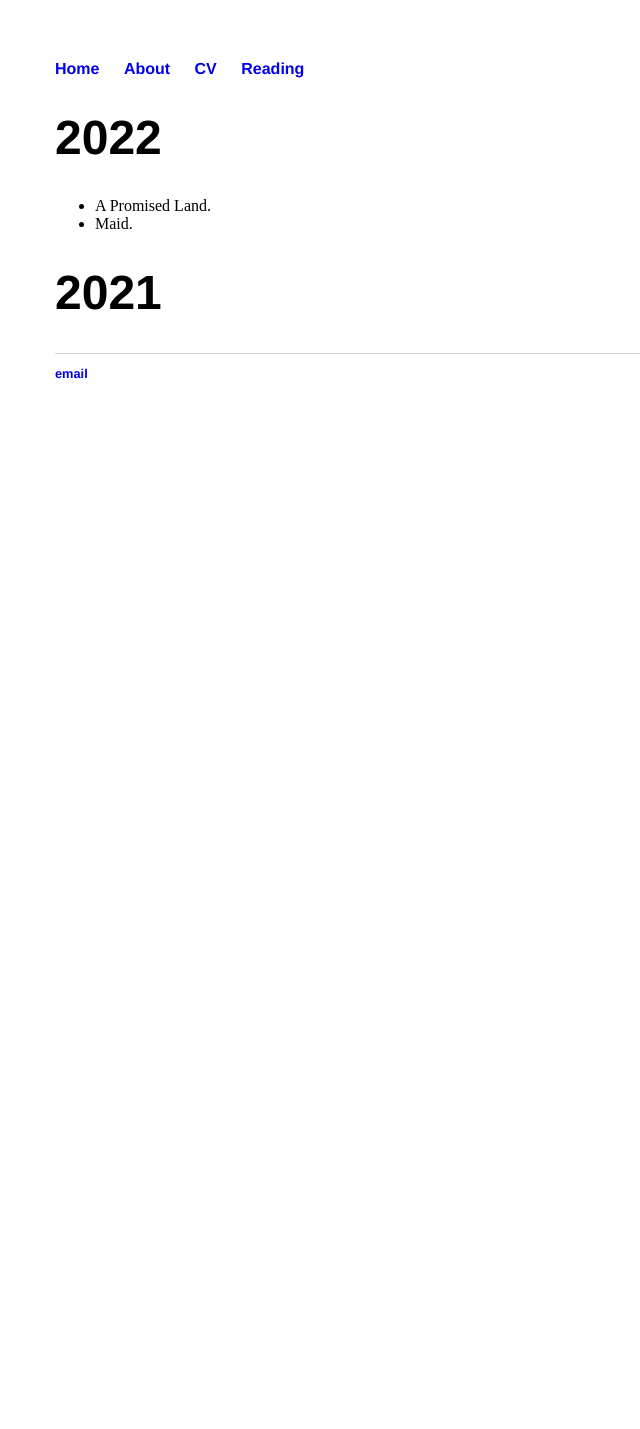
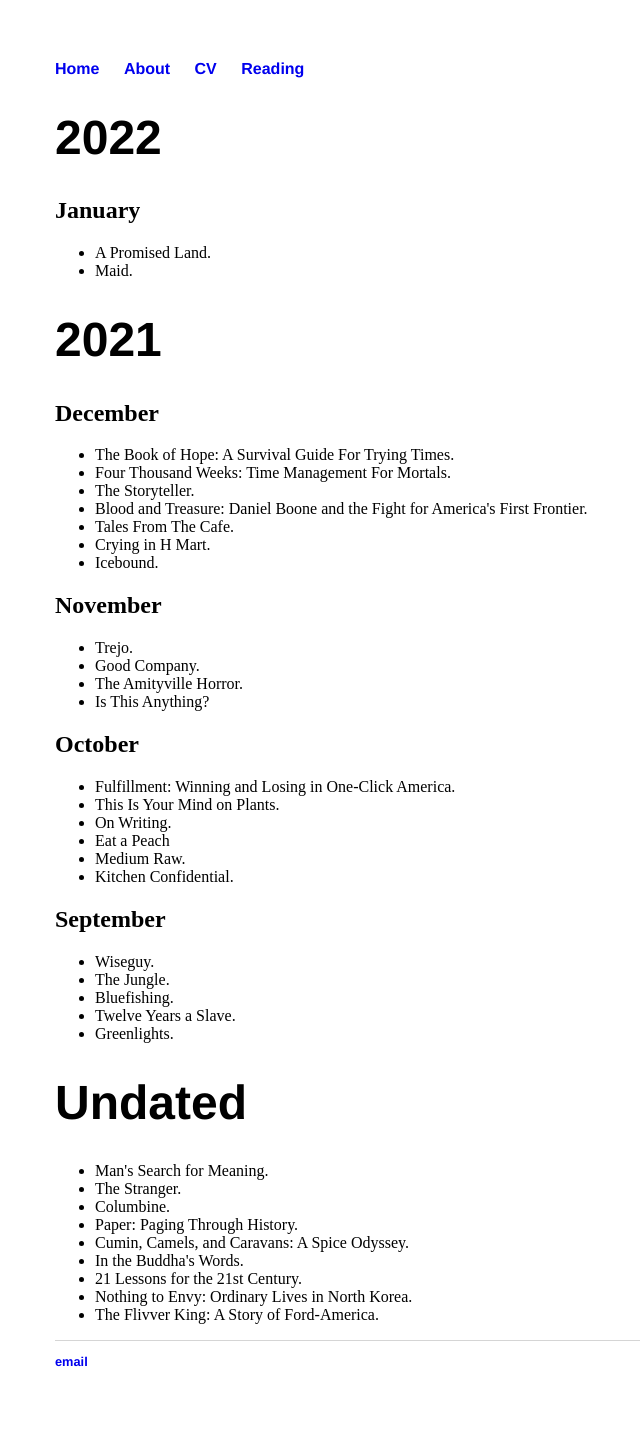
Before and after one commit to ved-mohan/ved-mohan.github.io, a Jekyll site: the page built from Reading/index.html, in a window 1280 px wide. Shown: the whole page, without its empty margins (137-777 px from the left). Built offline with Jekyll 4.4.1, drawn with Linux system fonts in a browser that asks for light colours; before the commit the page ends 900 px from its top, so only the background shows below that.

Commit message:
Functionality: temp Reading tab Comments: updated list (transferred all previous + new from notes)

```diff
--- a/Reading/index.html
+++ b/Reading/index.html
@@ -5,11 +5,61 @@ title: Reading of Ved Mohan
 
 <div class="Reading">
     <h1>2022</h1>
-    <p><ul>
-    <li>A Promised Land.</a></li>
-    <li>Maid.</li>
-    </ul></p>
+    <h2>January</h2>
+    <ul>
+        <li>A Promised Land.</li>
+        <li>Maid.</li>
+    </ul>
 
     <h1>2021</h1>
+    <h2>December</h2>
+    <ul>
+        <li>The Book of Hope: A Survival Guide For Trying Times.</li>
+        <li>Four Thousand Weeks: Time Management For Mortals.</li>
+        <li>The Storyteller.</li>
+        <li>Blood and Treasure: Daniel Boone and the Fight for America's First Frontier.</li>
+        <li>Tales From The Cafe.</li>
+        <li>Crying in H Mart.</li>
+        <li>Icebound.</li>
+        </ul>
 
+    <h2>November</h2>
+    <ul>
+        <li>Trejo.</li>
+        <li>Good Company.</li>
+        <li>The Amityville Horror.</li>
+        <li>Is This Anything?</li>
+    </ul>
+
+    <h2>October</h2>
+    <ul>
+        <li>Fulfillment: Winning and Losing in One-Click America.</li>
+        <li>This Is Your Mind on Plants.</li>
+        <li>On Writing.</li>
+        <li>Eat a Peach</li>
+        <li>Medium Raw.</li>
+        <li>Kitchen Confidential.</li>
+    </ul>
+
+    <h2>September</h2>
+    <ul>
+        <li>Wiseguy.</li>
+        <li>The Jungle.</li>
+        <li>Bluefishing.</li>
+        <li>Twelve Years a Slave.</li>
+        <li>Greenlights.</li>
+    </ul>
+
+    <h1>Undated</h1>
+    <ul>
+        <li>Man's Search for Meaning.</li>
+        <li>The Stranger.</li>
+        <li>Columbine.</li>
+        <li>Paper: Paging Through History.</li>
+        <li>Cumin, Camels, and Caravans: A Spice Odyssey.</li>
+        <li>In the Buddha's Words.</li>
+        <li>21 Lessons for the 21st Century.</li>
+        <li>Nothing to Envy: Ordinary Lives in North Korea.</li>
+        <li>The Flivver King: A Story of Ford-America.</li>
+    </ul>
 </div>
```
